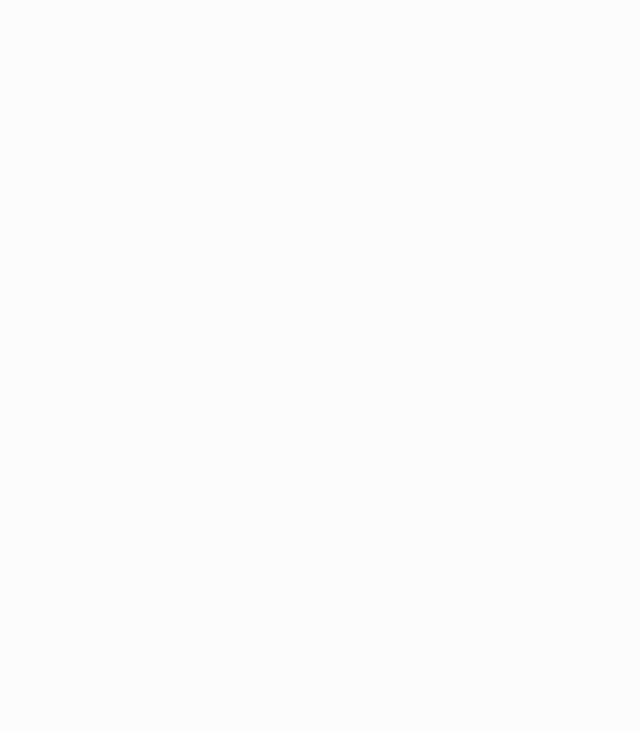
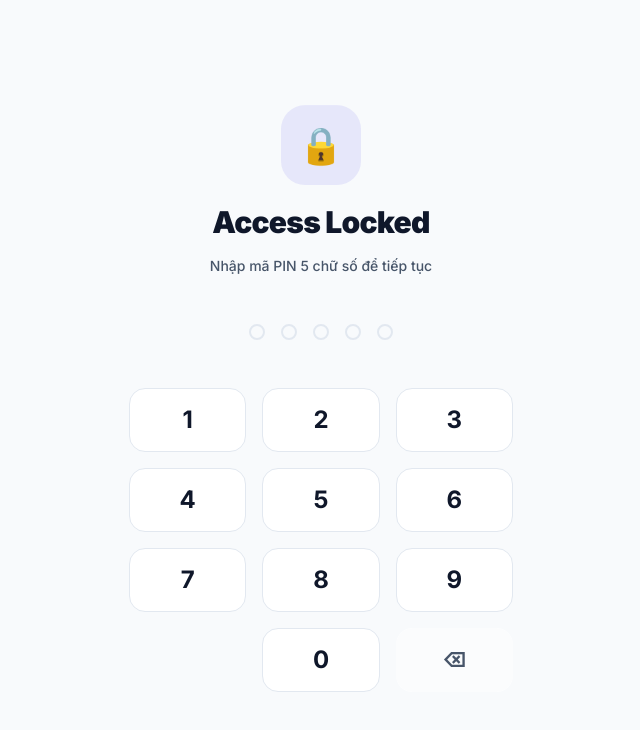
Before and after one commit to HoanDV99/My-shop, a Next.js app: page / in a window 1280 px wide. Before the commit this address had no page. Shown: the top 730 px of the page, without its empty margins (319-959 px from the left). Built offline with nearby package versions, Linux system fonts and the light colour scheme.

Commit message:
Implement 5-digit PIN security guard (PIN: 78952)

```diff
--- a/src/app/layout.tsx
+++ b/src/app/layout.tsx
@@ -6,6 +6,7 @@ import { MobileNav } from '@/components/layout/MobileNav'
 import { ThemeProvider } from '@/components/ThemeProvider'
 import QueryProvider from '@/lib/providers/QueryProvider'
 import { PWARegister } from '@/components/layout/PWARegister'
+import { PinGuard } from '@/components/auth/PinGuard'
 
 const inter = Inter({
   subsets: ['latin', 'vietnamese'],
@@ -40,6 +41,7 @@ export default function RootLayout({
       <body className="h-full flex bg-background text-foreground font-sans antialiased">
         <QueryProvider>
           <ThemeProvider attribute="class" defaultTheme="light" enableSystem={false}>
+            <PinGuard>
               {/* Sidebar — desktop only */}
               <Sidebar />
 
@@ -50,6 +52,7 @@ export default function RootLayout({
 
               {/* Bottom navigation — mobile only */}
               <MobileNav />
+            </PinGuard>
             <PWARegister />
           </ThemeProvider>
         </QueryProvider>
--- /dev/null
+++ b/src/components/auth/PinGuard.tsx
@@ -0,0 +1,116 @@
+'use client'
+
+import { useState, useEffect } from 'react'
+import { useAuthStore } from '@/lib/store/useAuthStore'
+
+export function PinGuard({ children }: { children: React.ReactNode }) {
+  const { isUnlocked, unlock } = useAuthStore()
+  const [pin, setPin] = useState('')
+  const [error, setError] = useState(false)
+  const [isLoading, setIsLoading] = useState(true)
+
+  // Avoid hydration flicker
+  useEffect(() => {
+    setIsLoading(false)
+  }, [])
+
+  const handleKeyPress = (num: string) => {
+    if (error) setError(false)
+    if (pin.length < 5) {
+      const newPin = pin + num
+      setPin(newPin)
+
+      // Auto-submit when 5 digits are reached
+      if (newPin.length === 5) {
+        if (unlock(newPin)) {
+          // Success!
+        } else {
+          setError(true)
+          setTimeout(() => setPin(''), 500)
+        }
+      }
+    }
+  }
+
+  const handleDelete = () => {
+    setPin(prev => prev.slice(0, -1))
+  }
+
+  if (isLoading) return null
+
+  if (isUnlocked) {
+    return <>{children}</>
+  }
+
+  return (
+    <div className="fixed inset-0 z-[1000] flex flex-col items-center justify-center bg-background p-6">
+      <div className="w-full max-w-sm space-y-12 text-center animate-fade-in">
+        {/* Header */}
+        <div className="space-y-4">
+          <div className="mx-auto w-20 h-20 bg-accent/10 rounded-3xl flex items-center justify-center text-4xl animate-bounce">
+            🔒
+          </div>
+          <h1 className="text-3xl font-black tracking-tight">Access Locked</h1>
+          <p className="text-muted text-sm font-medium">Nhập mã PIN 5 chữ số để tiếp tục</p>
+        </div>
+
+        {/* PIN Indicators */}
+        <div className={`flex justify-center gap-4 ${error ? 'animate-shake' : ''}`}>
+          {[...Array(5)].map((_, i) => (
+            <div
+              key={i}
+              className={`w-4 h-4 rounded-full border-2 transition-all duration-200 ${
+                i < pin.length
+                  ? 'bg-accent border-accent scale-125 shadow-[0_0_15px_rgba(99,102,241,0.5)]'
+                  : 'bg-transparent border-border'
+              } ${error ? 'border-danger bg-danger' : ''}`}
+            />
+          ))}
+        </div>
+
+        {/* Keypad */}
+        <div className="grid grid-cols-3 gap-4">
+          {[1, 2, 3, 4, 5, 6, 7, 8, 9].map((num) => (
+            <button
+              key={num}
+              onClick={() => handleKeyPress(num.toString())}
+              className="btn-press flex items-center justify-center h-16 rounded-2xl bg-surface border border-border text-2xl font-bold hover:bg-surface-hover active:bg-accent active:text-white transition-all"
+            >
+              {num}
+            </button>
+          ))}
+          <div /> {/* Spacer */}
+          <button
+            onClick={() => handleKeyPress('0')}
+            className="btn-press flex items-center justify-center h-16 rounded-2xl bg-surface border border-border text-2xl font-bold hover:bg-surface-hover active:bg-accent active:text-white transition-all"
+          >
+            0
+          </button>
+          <button
+            onClick={handleDelete}
+            className="btn-press flex items-center justify-center h-16 rounded-2xl bg-surface/50 text-xl font-bold hover:text-danger transition-colors text-muted"
+          >
+            ⌫
+          </button>
+        </div>
+
+        {error && (
+          <p className="text-danger font-bold text-sm animate-fade-in">
+            ❌ Mã PIN không chính xác. Thử lại!
+          </p>
+        )}
+      </div>
+
+      <style jsx global>{`
+        @keyframes shake {
+          0%, 100% { transform: translateX(0); }
+          25% { transform: translateX(-10px); }
+          75% { transform: translateX(10px); }
+        }
+        .animate-shake {
+          animation: shake 0.2s ease-in-out 0s 2;
+        }
+      `}</style>
+    </div>
+  )
+}
--- /dev/null
+++ b/src/lib/store/useAuthStore.ts
@@ -0,0 +1,24 @@
+import { create } from 'zustand'
+
+interface AuthState {
+  isUnlocked: boolean
+  unlock: (pin: string) => boolean
+  lock: () => void
+}
+
+const APP_PIN = process.env.NEXT_PUBLIC_APP_PIN || '78952'
+
+export const useAuthStore = create<AuthState>((set) => ({
+  // We don't persist this, so it resets on page reload as requested
+  isUnlocked: false,
+
+  unlock: (pin: string) => {
+    if (pin === APP_PIN) {
+      set({ isUnlocked: true })
+      return true
+    }
+    return false
+  },
+
+  lock: () => set({ isUnlocked: false }),
+}))
```
Lines whose indentation alone changed are shown as unchanged.
